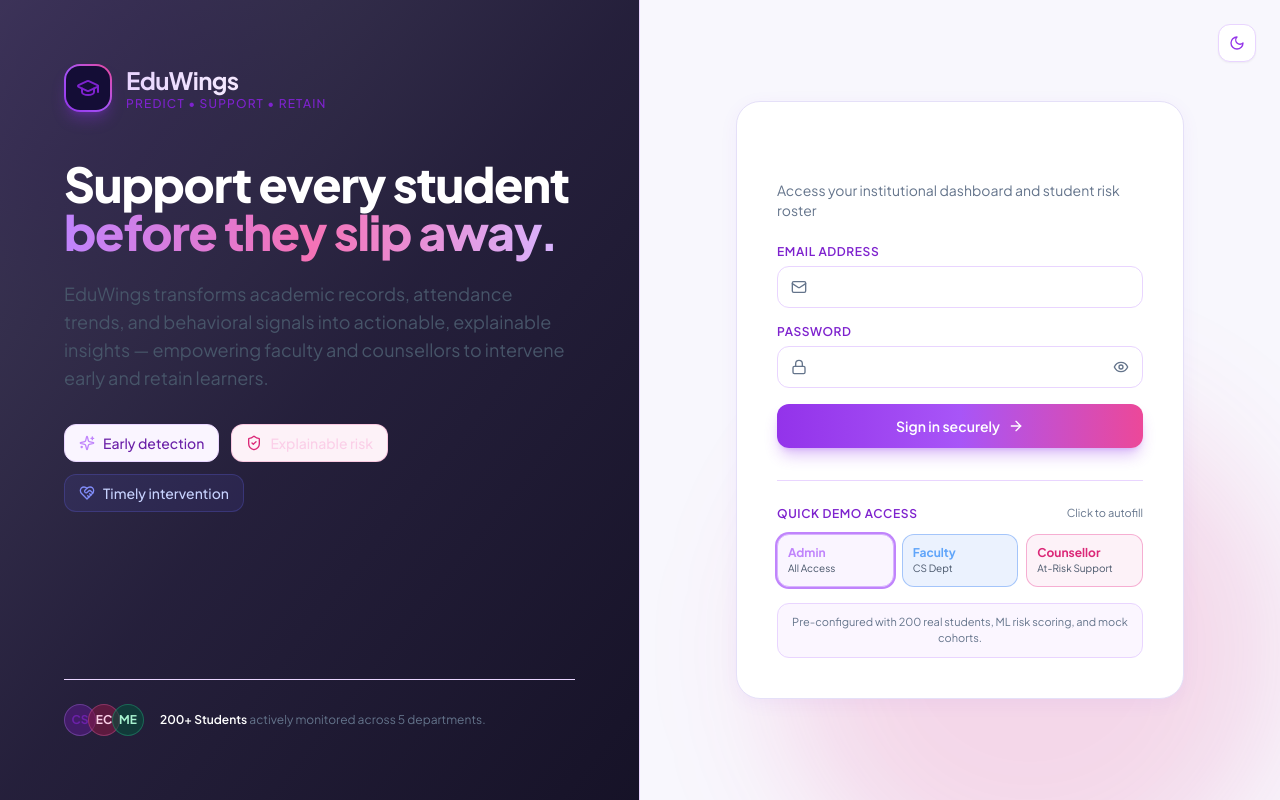
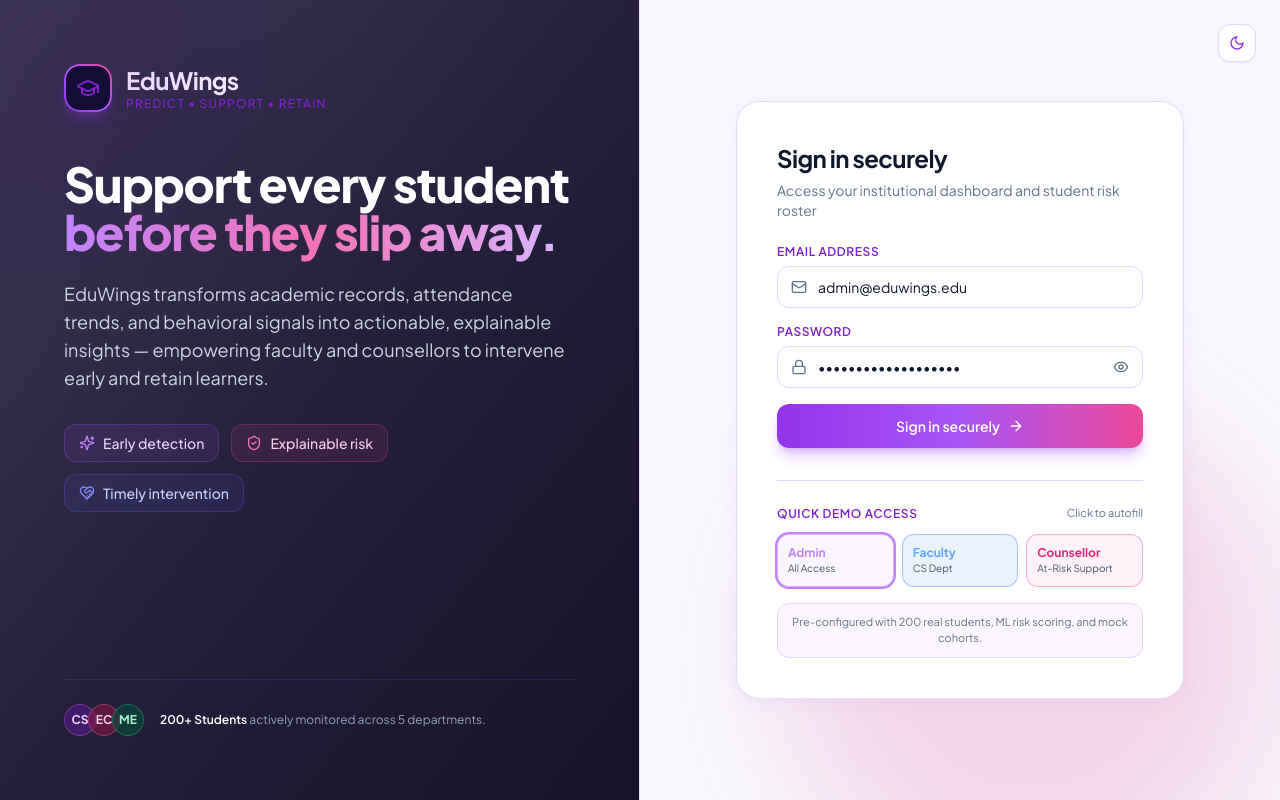
Before and after one commit to VKamaliga/EduWings-AI_Student_Dropout_and_Intervention_System, a React (Vite) app in the folder client/: page /login in a window 1280 px wide. Built offline with nearby package versions, Linux system fonts and the light colour scheme; the HTML template or start-up script is replaced by a standard one.

Commit message:
Fix login page text visibility in light mode

```diff
--- a/client/src/pages/Login.jsx
+++ b/client/src/pages/Login.jsx
@@ -101,18 +101,18 @@ export default function Login() {
                 before they slip away.
               </span>
             </h1>
-            <p className="text-slate-600 dark:text-slate-300 text-base sm:text-lg leading-relaxed mb-8">
+            <p className="text-slate-300 text-base sm:text-lg leading-relaxed mb-8">
               EduWings transforms academic records, attendance trends, and behavioral signals into actionable, explainable insights — empowering faculty and counsellors to intervene early and retain learners.
             </p>
 
             {/* Three Feature Chips */}
             <div className="flex flex-wrap gap-3 mb-10">
-              <div className="flex items-center gap-2 px-3.5 py-2 rounded-xl bg-purple-50 dark:bg-purple-500/10 border border-purple-200 dark:border-purple-500/25 text-purple-800 dark:text-purple-200 text-xs sm:text-sm font-medium">
+              <div className="flex items-center gap-2 px-3.5 py-2 rounded-xl bg-purple-500/10 border border-purple-500/25 text-purple-200 text-xs sm:text-sm font-medium">
                 <Sparkles className="w-4 h-4 text-purple-400" />
                 <span>Early detection</span>
               </div>
-              <div className="flex items-center gap-2 px-3.5 py-2 rounded-xl bg-pink-50 dark:bg-pink-500/10 border border-pink-500/25 text-pink-200 text-xs sm:text-sm font-medium">
-                <ShieldCheck className="w-4 h-4 text-pink-600 dark:text-pink-400" />
+              <div className="flex items-center gap-2 px-3.5 py-2 rounded-xl bg-pink-500/10 border border-pink-500/25 text-pink-200 text-xs sm:text-sm font-medium">
+                <ShieldCheck className="w-4 h-4 text-pink-400" />
                 <span>Explainable risk</span>
               </div>
               <div className="flex items-center gap-2 px-3.5 py-2 rounded-xl bg-indigo-500/10 border border-indigo-500/25 text-indigo-200 text-xs sm:text-sm font-medium">
@@ -124,9 +124,9 @@ export default function Login() {
         </div>
 
         {/* Supportive Institutional Trust Badge */}
-        <div className="mt-8 pt-6 border-t border-purple-200 dark:border-purple-500/15 flex items-center gap-4 text-xs text-slate-500 dark:text-slate-400">
+        <div className="mt-8 pt-6 border-t border-purple-500/15 flex items-center gap-4 text-xs text-slate-400">
           <div className="flex -space-x-2">
-            <div className="w-8 h-8 rounded-full border border-purple-400/30 bg-purple-900/60 flex items-center justify-center font-bold text-purple-800 dark:text-purple-200">
+            <div className="w-8 h-8 rounded-full border border-purple-400/30 bg-purple-900/60 flex items-center justify-center font-bold text-purple-200">
               CS
             </div>
             <div className="w-8 h-8 rounded-full border border-pink-400/30 bg-pink-900/60 flex items-center justify-center font-bold text-pink-200">
@@ -148,7 +148,7 @@ export default function Login() {
           {/* Glass Card Container */}
           <div className="glass-panel rounded-3xl p-8 sm:p-10 shadow-2xl relative border border-purple-300 dark:border-purple-500/30">
             <div className="mb-6 text-center sm:text-left">
-              <h2 className="text-2xl font-bold text-white tracking-tight mb-1.5">
+              <h2 className="text-2xl font-bold text-slate-900 dark:text-white tracking-tight mb-1.5">
                 Sign in securely
               </h2>
               <p className="text-sm text-slate-500 dark:text-slate-400">
@@ -176,7 +176,7 @@ export default function Login() {
                     value={email}
                     onChange={(e) => setEmail(e.target.value)}
                     placeholder="name@eduwings.edu"
-                    className="w-full pl-10 pr-4 py-2.5 rounded-xl bg-white dark:bg-[#110A2E]/80 border border-purple-200 dark:border-purple-500/25 focus:border-purple-400 focus:outline-none focus:ring-2 focus:ring-purple-500/20 text-white placeholder-slate-500 text-sm transition-all"
+                    className="w-full pl-10 pr-4 py-2.5 rounded-xl bg-white dark:bg-[#110A2E]/80 border border-purple-200 dark:border-purple-500/25 focus:border-purple-400 focus:outline-none focus:ring-2 focus:ring-purple-500/20 text-slate-900 dark:text-white placeholder-slate-500 dark:placeholder-slate-400 text-sm transition-all"
                   />
                 </div>
               </div>
@@ -193,7 +193,7 @@ export default function Login() {
                     value={password}
                     onChange={(e) => setPassword(e.target.value)}
                     placeholder="••••••••"
-                    className="w-full pl-10 pr-10 py-2.5 rounded-xl bg-white dark:bg-[#110A2E]/80 border border-purple-200 dark:border-purple-500/25 focus:border-purple-400 focus:outline-none focus:ring-2 focus:ring-purple-500/20 text-white placeholder-slate-500 text-sm transition-all"
+                    className="w-full pl-10 pr-10 py-2.5 rounded-xl bg-white dark:bg-[#110A2E]/80 border border-purple-200 dark:border-purple-500/25 focus:border-purple-400 focus:outline-none focus:ring-2 focus:ring-purple-500/20 text-slate-900 dark:text-white placeholder-slate-500 dark:placeholder-slate-400 text-sm transition-all"
                   />
                   <button
                     type="button"
```
Also changed, not shown: 4 other files (tests, documents, lock files or other folders).
